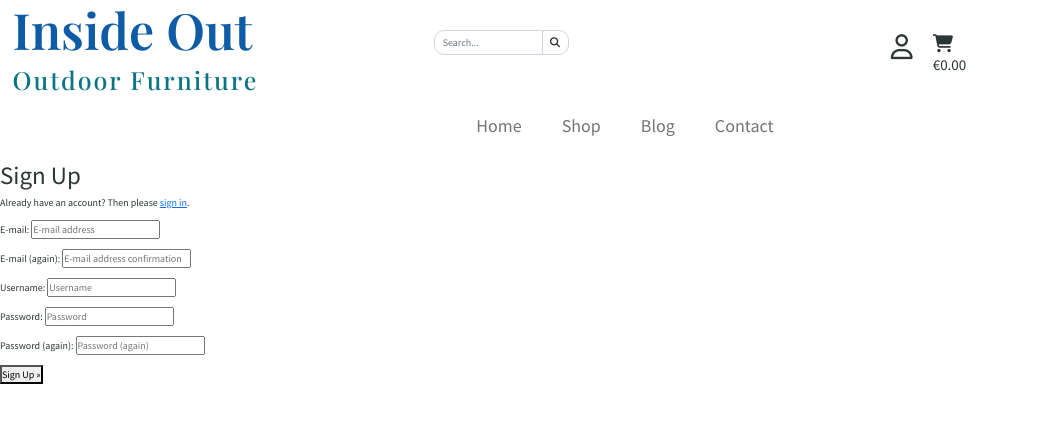
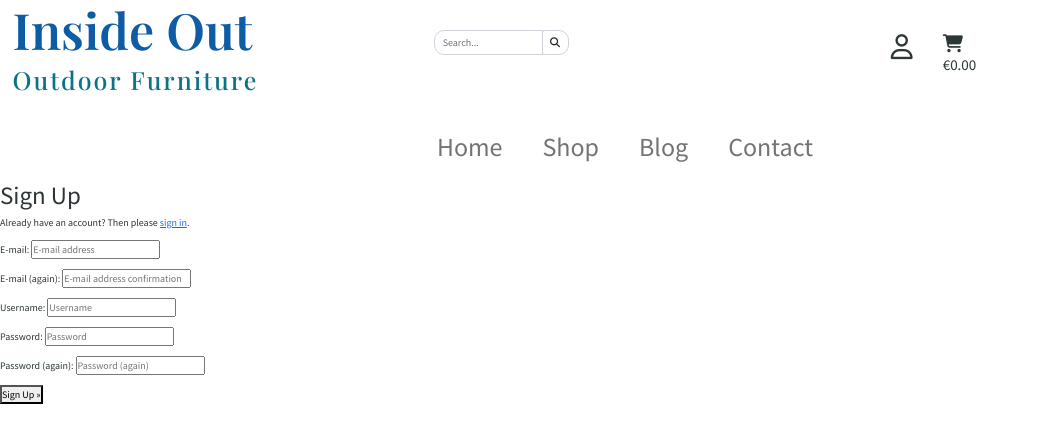
Before and after one commit to Sharon-B/Inside-Out, a Django app: page /accounts/signup/ in a window 1280 px wide. Shown: the top 443 px of the page, without its empty margins (0-1039 px from the left). Run offline with Django 3.2, Linux system fonts and the light colour scheme; parts of the project's set-up code (start-up, migrations or seed data) failed here and were passed over; some libraries are stand-ins or nearby versions; some web fonts are replaced.

Commit message:
Add media queries for nav/logo for medium and large devices

```diff
--- a/static/css/base.css
+++ b/static/css/base.css
@@ -121,3 +121,60 @@ main {
     font-size: 1.5rem;
     color: #2D3636;
 }
+
+/*----------------- Media Queries ----------------*/
+
+/*-- Medium Screen--*/
+@media only screen and (min-width: 768px) {
+
+    #logo-top {
+        font-size: 4rem;
+    }
+
+    #logo-bottom {
+        font-size: 2rem;
+    }
+
+    .navigation {
+        padding-top: 1.5rem;
+    }
+
+    #nav-menu .nav-link {
+        font-size: 2.6rem;
+    }
+
+    .account-status {
+        justify-content: flex-end;
+    }
+
+    .user-account {
+        margin-right: 3rem;
+    }
+
+}
+
+/*-- Large Screen--*/
+@media only screen and (min-width: 992px) {
+
+    .user-account {
+        margin-right: 4rem;
+    }
+
+    main {
+        padding-top: 18rem;
+    }
+
+    #logo-top {
+        font-size: 5rem;
+    }
+
+    #logo-bottom {
+        font-size: 2.5rem;
+    }
+
+    #account .icons {
+        font-size: 2.5rem;
+        margin-right: 1rem;
+    }
+
+}
```
